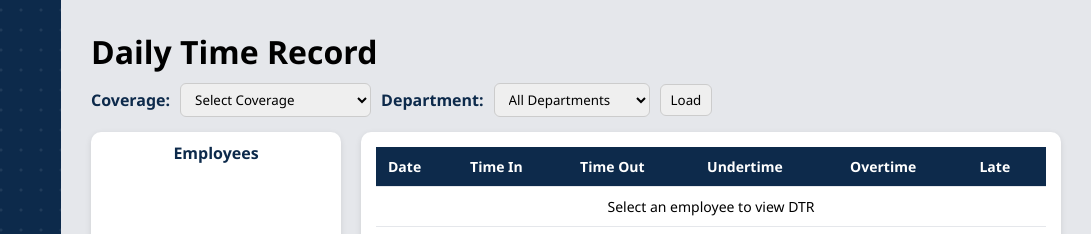
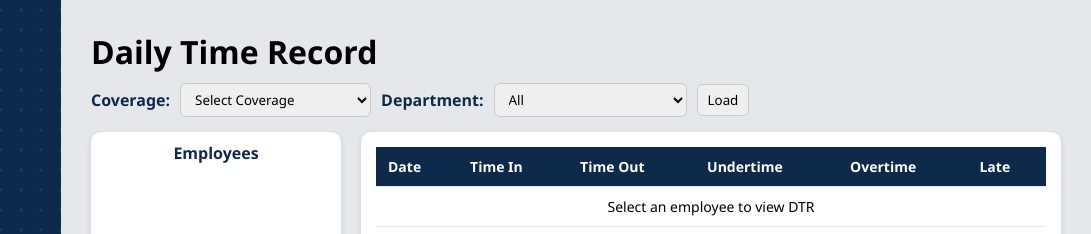
Before and after one commit to hanslambino1/SmartPayroll, a website: page public/DTR.html in a window 1280 px wide. Shown: the top 234 px of the page, 189-1280 px from the left. Drawn offline with Linux system fonts and the light colour scheme.

Commit message:
Fixed Drop down filter

```diff
--- a/public/DTR.html
+++ b/public/DTR.html
@@ -45,9 +45,9 @@
 
         <label for="department">Department:</label>
         <select id="department">
-          <option value="all">All Departments</option>
-          <option value="HR">Human Resources</option>
-          <option value="IT">IT</option>
+          <option value="all">All</option>
+          <option value="Human Resources">Human Resources</option>
+          <option value="Information Technology">Information Technology</option>
           <option value="Finance">Finance</option>
         </select>
 
```
